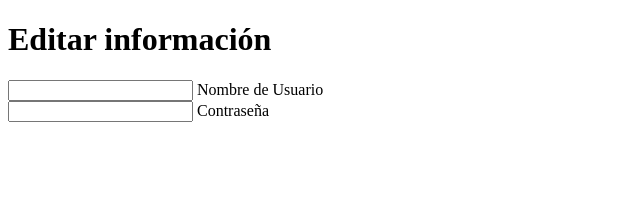
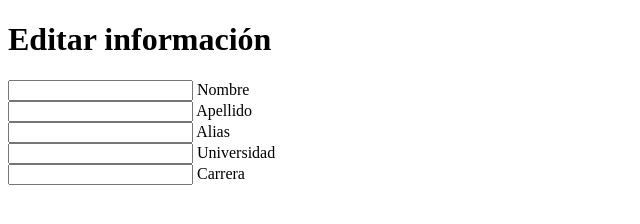
Before and after one commit to Davidbermu123/IngenieriaDeSoftware, a plain HTML site: page Sprint_2-Santiago/Editar.html in a window 1280 px wide. Shown: the whole page, without its empty margins (0-640 px from the left). Drawn offline with Linux system fonts and the light colour scheme.

Commit message:
Update editar.html
Agregando los campos para editar en el front end

```diff
--- a/Sprint_2-Santiago/Editar.html
+++ b/Sprint_2-Santiago/Editar.html
@@ -10,13 +10,25 @@
     <div class="edit">
         <h1>Editar información</h1>
         <form method="post">
-            <div class="username">
+            <div class="name">
                 <input type="text">
-                <label>Nombre de Usuario</label>
+                <label>Nombre</label>
             </div>
-            <div class="">
+            <div class="lastname">
                 <input type="text">
-                <label>Contraseña</label>
+                <label>Apellido</label>
+            </div>
+            <div>
+                <input type="text">
+                <label>Alias</label>
+            </div>
+            <div>
+                <input type="text">
+                <label>Universidad</label>
+            </div>
+            <div>
+                <input type="text">
+                <label>Carrera</label>
             </div>
         </form>
     </div>
```
